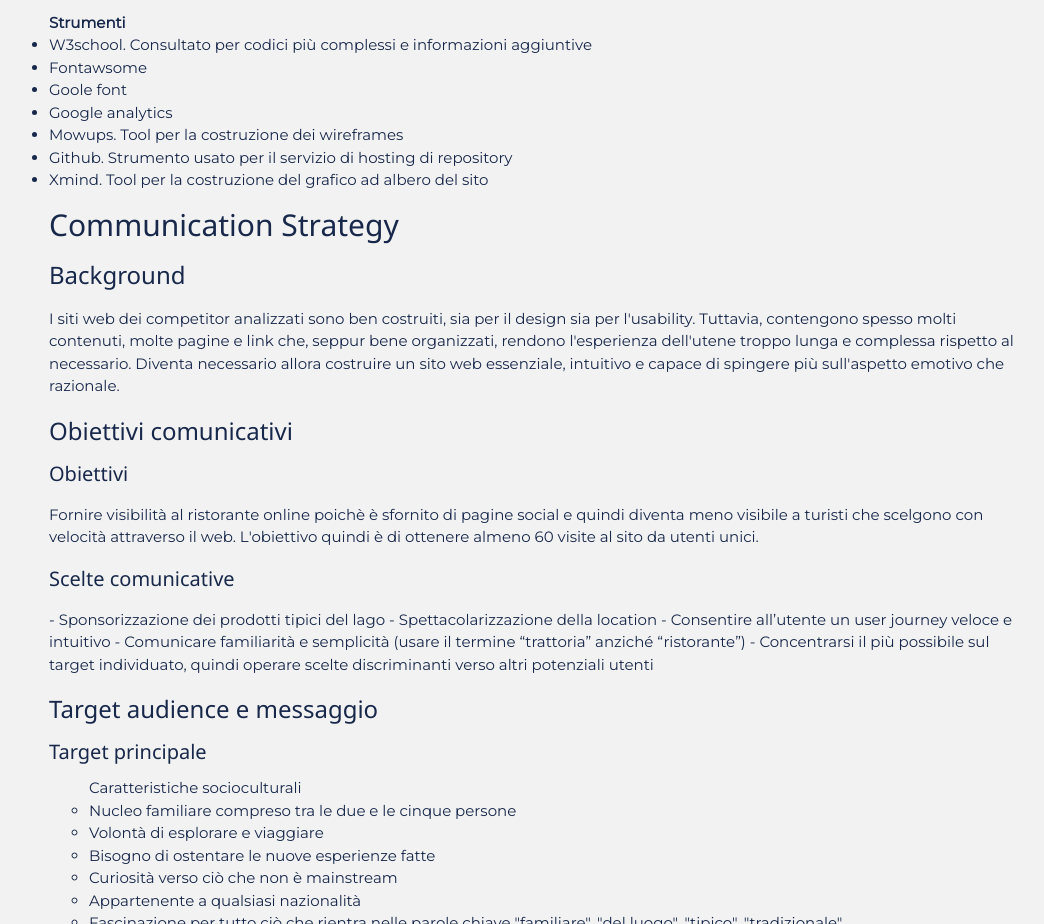
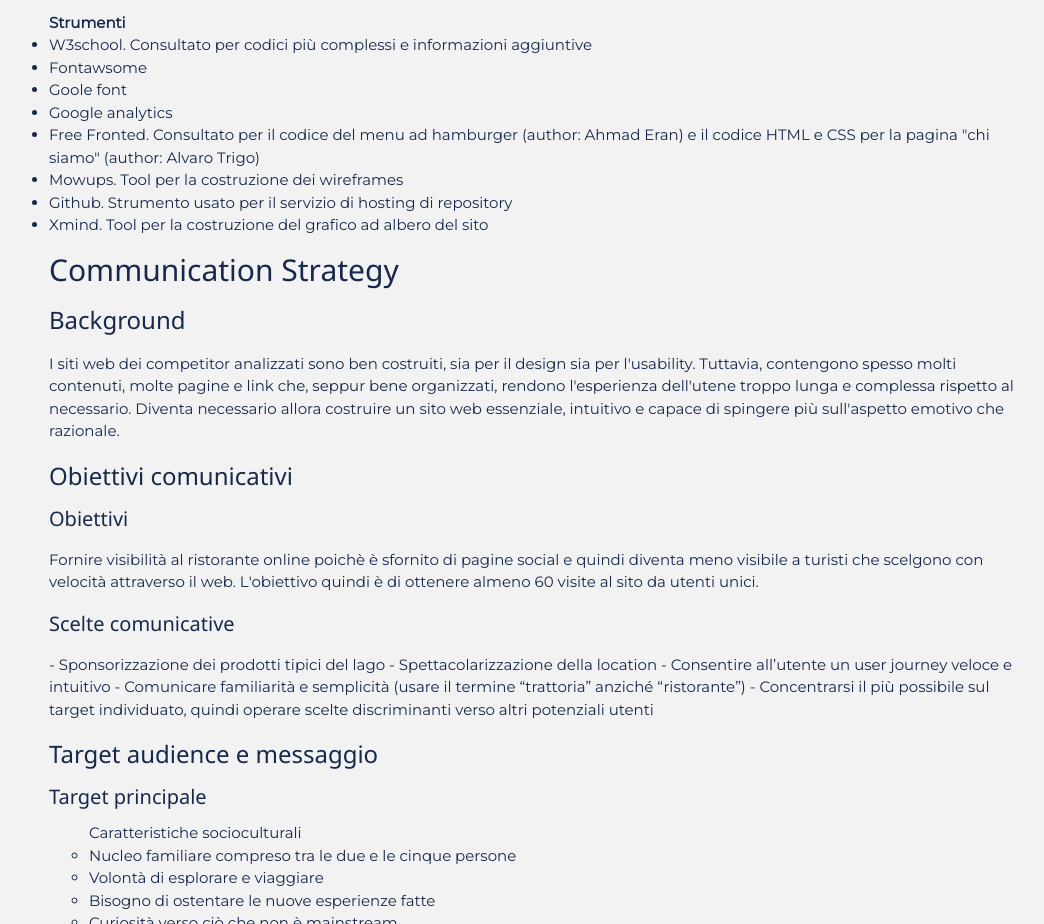
Before and after one commit to lorenzoviglianisi/TrattoriadaMorano, a plain HTML site: page documentazione.html in a window 1280 px wide. Shown: the part 10194-11118 px from the top of the page, without its empty margins (121-1165 px from the left). Drawn offline with nearby package versions, Linux system fonts and the light colour scheme.

Commit message:
Add files via upload

```diff
--- a/documentazione.html
+++ b/documentazione.html
@@ -210,6 +210,7 @@
 				<li>Fontawsome</li>
 				<li>Goole font</li>
 				<li>Google analytics</li>
+				<li>Free Fronted. Consultato per il codice del menu ad hamburger (author: Ahmad Eran) e il codice HTML e CSS per la pagina "chi siamo" (author: Alvaro Trigo)
 				<li>Mowups. Tool per la costruzione dei wireframes</li>
 				<li>Github. Strumento usato per il servizio di hosting di repository</li>
 				<li>Xmind. Tool per la costruzione del grafico ad albero del sito</li>
```
